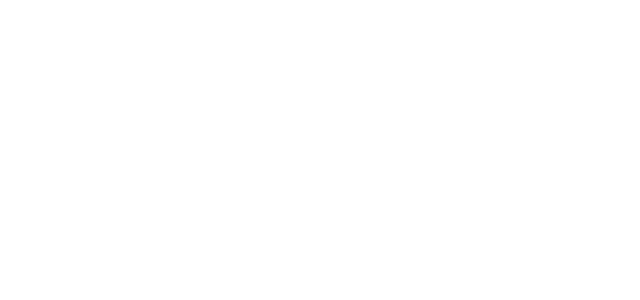
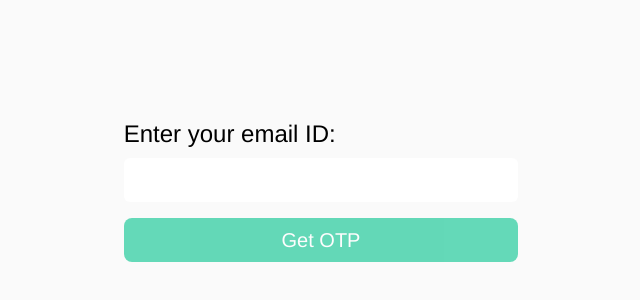
Before and after one commit to AdityaAgrawal-03/basis-form, a React (Create React App) app: page / in a window 1280 px wide. Shown: the part 210-510 px from the top of the page, without its empty margins (319-959 px from the left). Built offline with nearby package versions, Linux system fonts and the light colour scheme.

Commit message:
feat: email verification token sent to user's email

```diff
--- a/package.json
+++ b/package.json
@@ -9,9 +9,12 @@
     "@testing-library/react": "^9.3.2",
     "@testing-library/user-event": "^7.1.2",
     "axios": "^0.24.0",
+    "emailjs-com": "^3.2.0",
+    "history": "^5.1.0",
     "react": "^17.0.2",
     "react-dom": "^17.0.2",
     "react-redux": "^7.2.3",
+    "react-router-dom": "^6.0.0-beta.8",
     "react-scripts": "4.0.3"
   },
   "scripts": {
--- a/src/App.js
+++ b/src/App.js
@@ -1,10 +1,18 @@
 import React from 'react';
+import { Routes, Route } from "react-router-dom"
+import { useSelector } from 'react-redux';
+import { selectAuthStatus, Login } from "./features/index"
 import './App.css';
 
 function App() {
+
+  const status = useSelector(selectAuthStatus)
+
   return (
-    <div className="App">
-
+    <div className="bg-coolGray">
+      <Routes>
+        <Route path="/" element={<Login />} />
+      </Routes>
     </div>
   );
 }
--- a/src/app/store.js
+++ b/src/app/store.js
@@ -1,7 +1,8 @@
 import { configureStore } from '@reduxjs/toolkit';
+import authReducer from "../features/auth/authSlice"
 
 export const store = configureStore({
   reducer: {
-
+    auth: authReducer
   },
 });
--- /dev/null
+++ b/src/features/auth/Login.jsx
@@ -0,0 +1,61 @@
+import { useState } from "react";
+import { send } from "emailjs-com";
+import {
+  SERVICE_ID,
+  TEMPLATE_ID,
+  USER_ID,
+  VALIDATE_EMAIL,
+} from "../../utils/constant";
+import { verifyEmail } from "../index"
+import { useDispatch } from "react-redux";
+
+export function Login() {
+  const [email, setEmail] = useState("");
+  const dispatch = useDispatch();
+
+  const sendEmail = (e) => {
+    e.preventDefault();
+    console.log("here");
+
+    send(
+      SERVICE_ID,
+      TEMPLATE_ID,
+      {
+        to_email: email,
+      },
+      USER_ID
+    )
+      .then((response) => console.log(response))
+      .catch((error) => console.error(error));
+
+    dispatch(verifyEmail({ email }))
+
+    setEmail("");
+  };
+
+  return (
+    <div className="flex items-center justify-center min-h-screen">
+      <form className="w-full md:w-1/3 rounded-lg flex flex-col p-4">
+        <label className="md:text-2xl">Enter your email ID: </label>
+        <input
+          type="email"
+          className="p-2 rounded-md focus:ring-green-500 border-0 focus:ring-2 focus:outline-none mt-2 text-lg font-thin"
+          value={email}
+          onChange={(e) => setEmail(e.target.value)}
+        />
+        <button
+          type="button"
+          className={
+            VALIDATE_EMAIL.test(email)
+              ? "bg-basis mt-4 px-4 py-2 text-xl rounded-lg text-white"
+              : "bg-basis opacity-60 mt-4 px-4 py-2 text-xl rounded-lg text-white cursor-not-allowed"
+          }
+          onClick={(e) => sendEmail(e)}
+          disabled={VALIDATE_EMAIL.test(email) ? false : true}
+        >
+          Get OTP
+        </button>
+      </form>
+    </div>
+  );
+}
--- /dev/null
+++ b/src/features/auth/authSlice.js
@@ -0,0 +1,42 @@
+import { createSlice, createAsyncThunk } from "@reduxjs/toolkit";
+import axios from "axios";
+import { BASE_URL } from "../../utils/constant"
+
+export const verifyEmail = createAsyncThunk("auth/verifyEmail", async ({ email }) => {
+  const response = await axios.post(`${BASE_URL}/users/email`, {
+    email: email
+  })
+
+  console.log(response)
+  return response.data.results;
+})
+
+export const authSlice = createSlice({
+  name: "auth",
+  initialState: {
+    status: "idle",
+    token: null,
+    isLogin: false,
+    error: null
+  },
+  extraReducers: {
+    [verifyEmail.pending]: (state) => {
+      state.status = "pending"
+    },
+    [verifyEmail.fulfilled]: (state, action) => {
+      state.status = "fulfilled";
+      state.token = action.payload.token;
+      state.isLogin = action.payload.isLogin
+    },
+    [verifyEmail.rejected]: (state, action) => {
+      state.status = "rejected";
+      state.error = action.error.message;
+    }
+  }
+})
+
+export const selectAuthStatus = (state) => state.auth.status;
+export const selectToken = (state) => state.auth.token;
+export const selectIsLogin = (state) => state.auth.isLogin;
+
+export default authSlice.reducer;
--- /dev/null
+++ b/src/features/index.js
@@ -0,0 +1,8 @@
+export { Login } from "./auth/Login";
+
+export {
+  selectAuthStatus,
+  selectIsLogin,
+  selectToken,
+  verifyEmail,
+} from "./auth/authSlice";
--- a/src/index.css
+++ b/src/index.css
@@ -2,3 +2,7 @@
 @tailwind base;
 @tailwind components;
 @tailwind utilities;
+
+body {
+  font-family: Avenir,Avenir,"Avenir","Helvetica";
+}
--- a/src/index.js
+++ b/src/index.js
@@ -1,15 +1,18 @@
-import React from 'react';
-import ReactDOM from 'react-dom';
-import './index.css';
-import App from './App';
-import { store } from './app/store';
-import { Provider } from 'react-redux';
+import React from "react";
+import ReactDOM from "react-dom";
+import "./index.css";
+import App from "./App";
+import { store } from "./app/store";
+import { Provider } from "react-redux";
+import { BrowserRouter as Router } from "react-router-dom";
 
 ReactDOM.render(
   <React.StrictMode>
-    <Provider store={store}>
-      <App />
-    </Provider>
+    <Router>
+      <Provider store={store}>
+        <App />
+      </Provider>
+    </Router>
   </React.StrictMode>,
-  document.getElementById('root')
+  document.getElementById("root")
 );
--- /dev/null
+++ b/src/utils/constant.js
@@ -0,0 +1,5 @@
+export const SERVICE_ID = "service_tu6btcd";
+export const TEMPLATE_ID = "template_2r5rqtq";
+export const USER_ID = "user_8YGT9GQY0m2ygHyXUqN7Q";
+export const VALIDATE_EMAIL = /^(([^<>()[\]\\.,;:\s@"]+(\.[^<>()[\]\\.,;:\s@"]+)*)|(".+"))@((\[[0-9]{1,3}\.[0-9]{1,3}\.[0-9]{1,3}\.[0-9]{1,3}\])|(([a-zA-Z\-0-9]+\.)+[a-zA-Z]{2,}))$/
+export const BASE_URL = "https://hiring.getbasis.co/candidate"
--- a/tailwind.config.js
+++ b/tailwind.config.js
@@ -2,7 +2,12 @@
   purge: [],
   darkMode: false, // or 'media' or 'class'
   theme: {
-    extend: {},
+    extend: {
+      colors: {
+        basis: "#00c38c",
+        coolGray: "#fafafa"
+      }
+    },
   },
   variants: {
     extend: {},
```
Also changed, not shown: src/features/auth/Signup.jsx (added), 1 other file (tests, documents, lock files or other folders).
